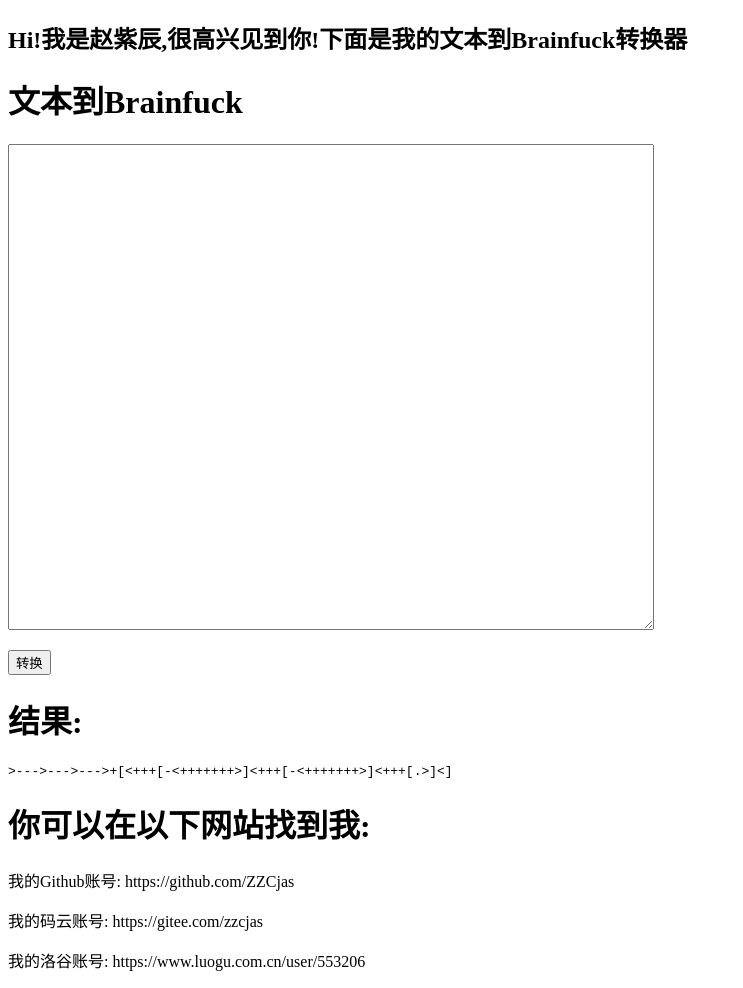
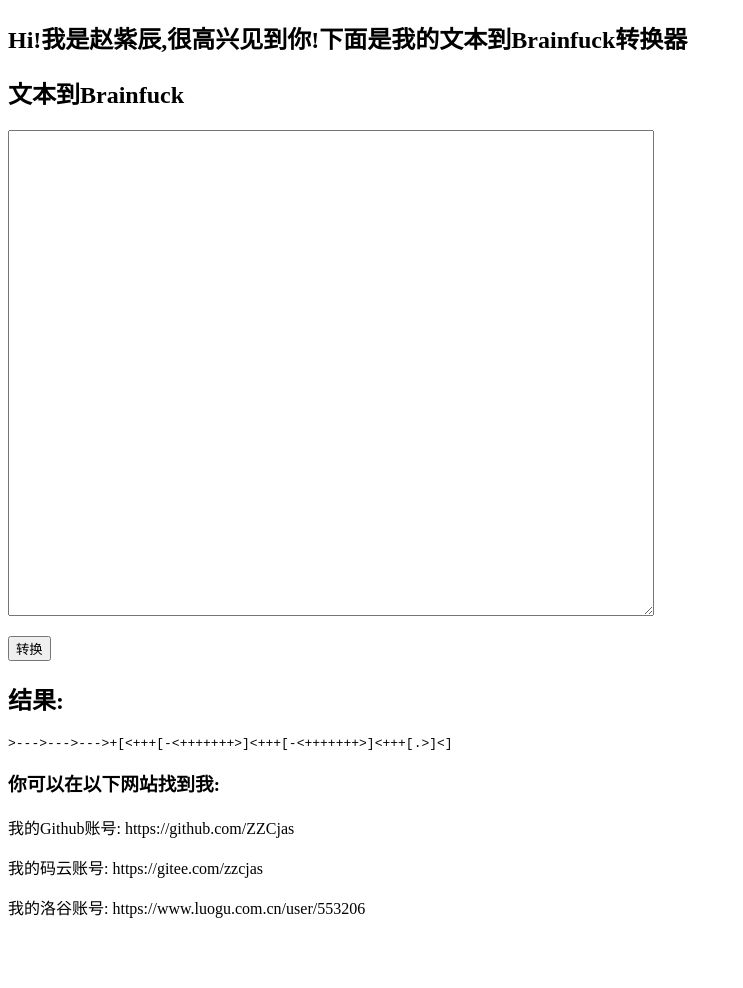
Before and after one commit to ZZCjas/ZZCjas.github.io, a plain HTML site: page index.html in a window 1280 px wide. Shown: the whole page, without its empty margins (0-743 px from the left). After the commit the page ends 935 px from the top, so only its background shows below. Drawn offline with Linux system fonts and the light colour scheme.

Commit message:
Update index.html

```diff
--- a/index.html
+++ b/index.html
@@ -19,13 +19,13 @@
 
 <h2>Hi!我是赵紫辰,很高兴见到你!下面是我的文本到Brainfuck转换器</h1>
 
-<h1>文本到Brainfuck</h1>
+<h2>文本到Brainfuck</h2>
 
 <p><textarea id = "text"></textarea></p>
 
 <p><input id = "convert" type = "button" value = "转换" /></p>
 
-<h1>结果:</h2>
+<h2>结果:</h2>
 
 <pre id = "result"></pre>
 
@@ -59,7 +59,7 @@
 	convertNode.addEventListener("click", convertText);
 </script>
 
-<h1>你可以在以下网站找到我:</h1>
+<h3>你可以在以下网站找到我:</h3>
 <p>我的Github账号: https://github.com/ZZCjas </p>
 <p>我的码云账号: https://gitee.com/zzcjas </p>
 <p>我的洛谷账号: https://www.luogu.com.cn/user/553206 </p>
```
